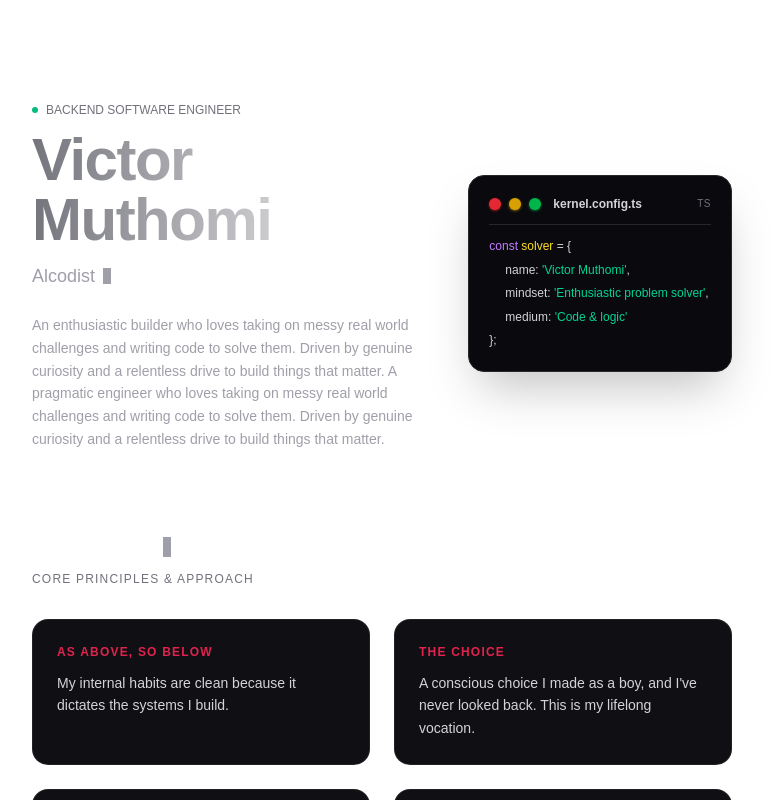
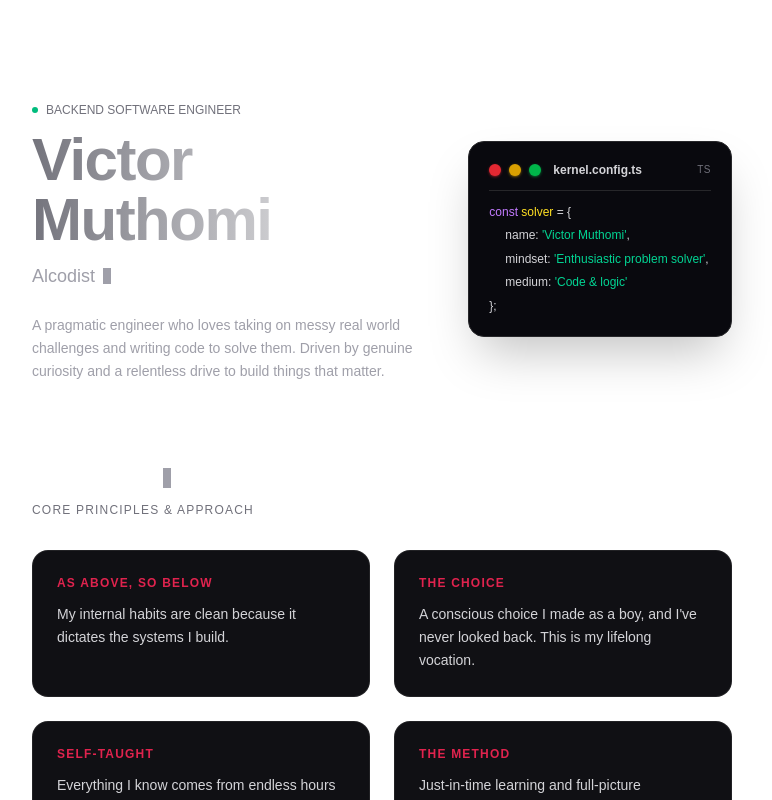
Before and after one commit to muthomi101/victormuthomi, a Next.js app: page / in a window 1280 px wide. Shown: the top 800 px of the page, without its empty margins (258-1030 px from the left). Built offline with nearby package versions, Linux system fonts and the light colour scheme.

Commit message:
Update Hero.tsx

```diff
--- a/src/components/Hero.tsx
+++ b/src/components/Hero.tsx
@@ -24,9 +24,6 @@ export function Hero() {
         </div>
 
         <p className="text-sm text-zinc-400 leading-relaxed max-w-xl font-mono">
-          An enthusiastic builder who loves taking on messy real world
-          challenges and writing code to solve them. Driven by genuine curiosity
-          and a relentless drive to build things that matter.
           A pragmatic engineer who loves taking on messy real world challenges
           and writing code to solve them. Driven by genuine curiosity and a
           relentless drive to build things that matter.
```
